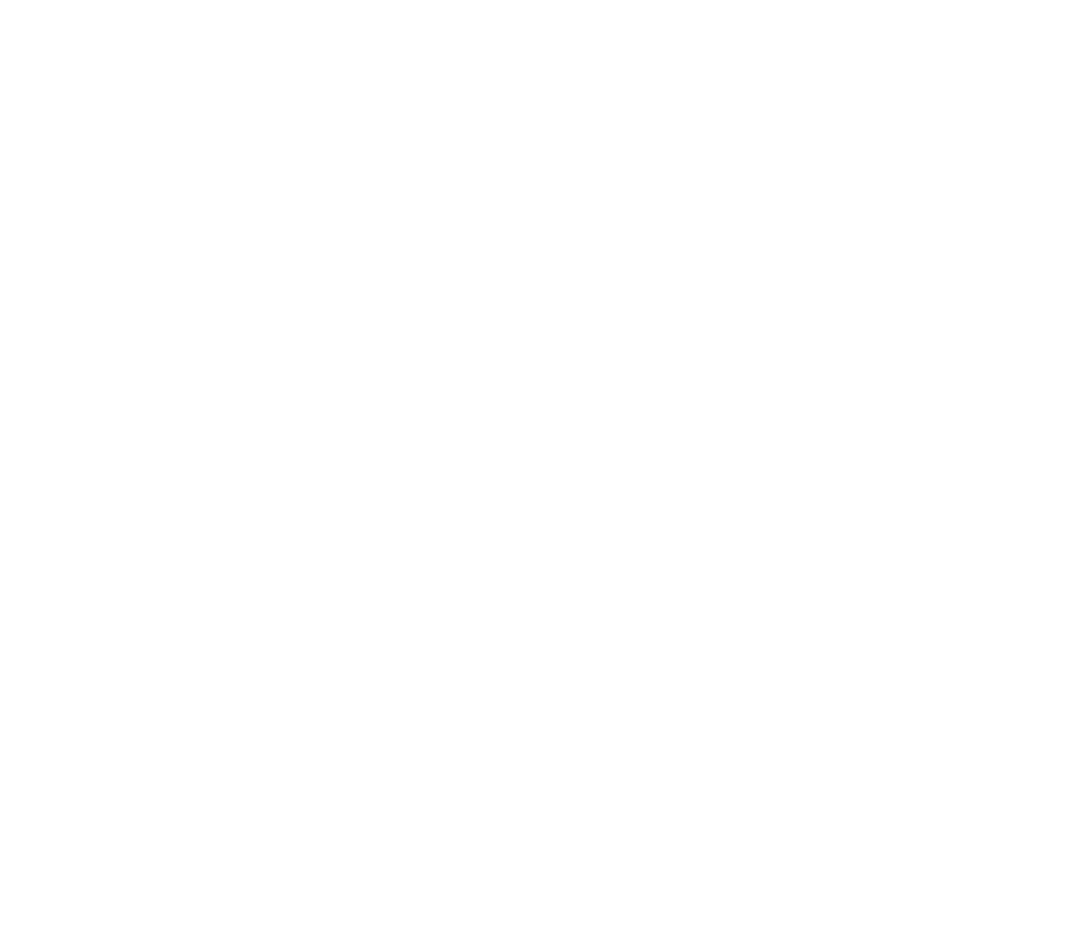
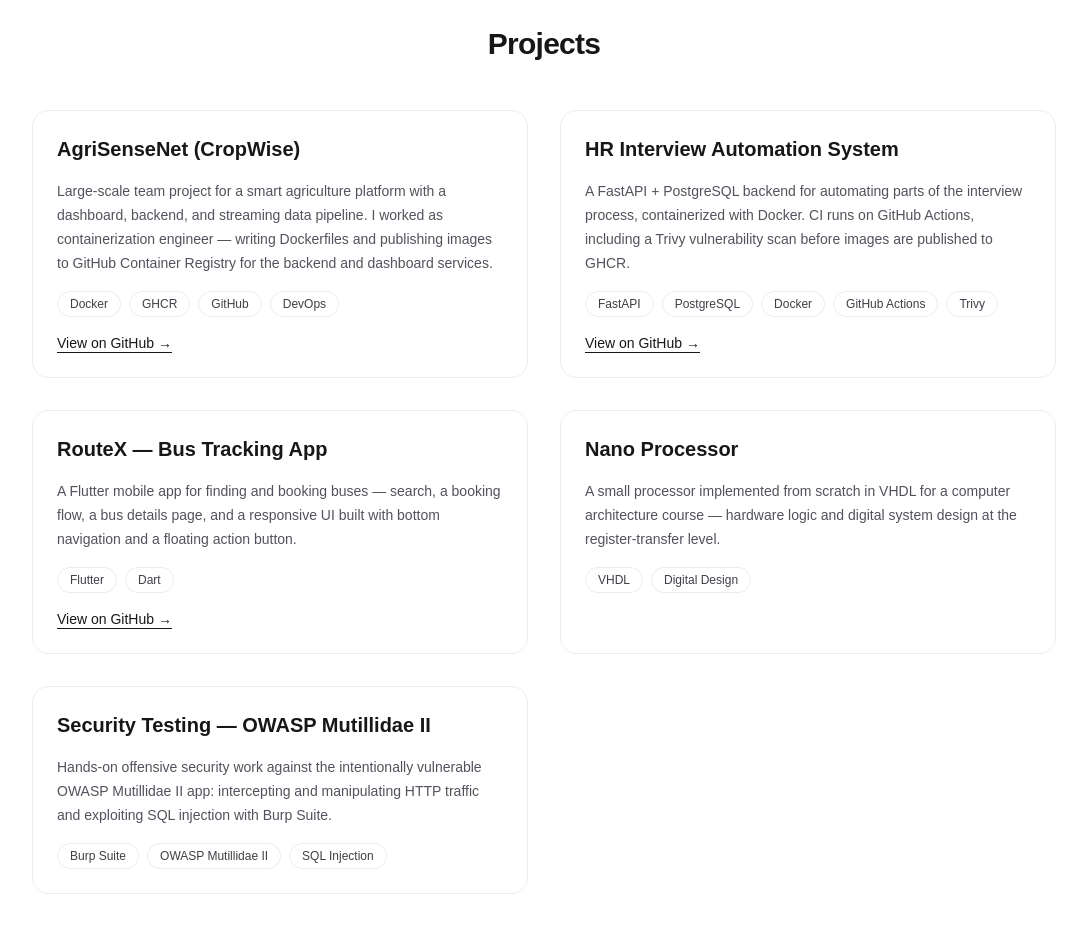
Before and after one commit to ChethanaGimhan/chethana-portfolio, a Next.js app: page / in a window 1280 px wide. Shown: the part 1440-2372 px from the top of the page, without its empty margins (96-1183 px from the left). Before the commit the page ends 1370 px from the top, so only its background shows below. Built offline with nearby package versions, Linux system fonts and the light colour scheme.

Commit message:
add projects section

```diff
--- /dev/null
+++ b/app/components/Projects.tsx
@@ -0,0 +1,93 @@
+type Project = {
+  title: string;
+  description: string;
+  tech: string[];
+  link?: string;
+};
+
+const projects: Project[] = [
+  {
+    title: "AgriSenseNet (CropWise)",
+    description:
+      "Large-scale team project for a smart agriculture platform with a dashboard, backend, and streaming data pipeline. I worked as containerization engineer — writing Dockerfiles and publishing images to GitHub Container Registry for the backend and dashboard services.",
+    tech: ["Docker", "GHCR", "GitHub", "DevOps"],
+    link: "https://github.com/AgriSenseNet",
+  },
+  {
+    title: "HR Interview Automation System",
+    description:
+      "A FastAPI + PostgreSQL backend for automating parts of the interview process, containerized with Docker. CI runs on GitHub Actions, including a Trivy vulnerability scan before images are published to GHCR.",
+    tech: ["FastAPI", "PostgreSQL", "Docker", "GitHub Actions", "Trivy"],
+    link: "https://github.com/ChethanaGimhan/hr-interview-system",
+  },
+  {
+    title: "RouteX — Bus Tracking App",
+    description:
+      "A Flutter mobile app for finding and booking buses — search, a booking flow, a bus details page, and a responsive UI built with bottom navigation and a floating action button.",
+    tech: ["Flutter", "Dart"],
+    link: "https://github.com/Blazer2020/RouteX",
+  },
+  {
+    title: "Nano Processor",
+    description:
+      "A small processor implemented from scratch in VHDL for a computer architecture course — hardware logic and digital system design at the register-transfer level.",
+    tech: ["VHDL", "Digital Design"],
+  },
+  {
+    title: "Security Testing — OWASP Mutillidae II",
+    description:
+      "Hands-on offensive security work against the intentionally vulnerable OWASP Mutillidae II app: intercepting and manipulating HTTP traffic and exploiting SQL injection with Burp Suite.",
+    tech: ["Burp Suite", "OWASP Mutillidae II", "SQL Injection"],
+  },
+];
+
+export default function Projects() {
+  return (
+    <section id="projects" className="px-6 py-24">
+      <div className="mx-auto max-w-5xl">
+        <h2 className="text-center text-3xl font-bold tracking-tight text-foreground">
+          Projects
+        </h2>
+
+        <div className="mt-12 grid grid-cols-1 gap-8 sm:grid-cols-2">
+          {projects.map((project) => (
+            <div
+              key={project.title}
+              className="flex flex-col gap-4 rounded-2xl border border-solid border-black/[.08] p-6 dark:border-white/[.145]"
+            >
+              <h3 className="text-xl font-semibold text-foreground">
+                {project.title}
+              </h3>
+
+              <p className="text-sm leading-6 text-zinc-600 dark:text-zinc-400">
+                {project.description}
+              </p>
+
+              <div className="flex flex-wrap gap-2">
+                {project.tech.map((tech) => (
+                  <span
+                    key={tech}
+                    className="rounded-full border border-solid border-black/[.08] px-3 py-1 text-xs text-zinc-700 dark:border-white/[.145] dark:text-zinc-300"
+                  >
+                    {tech}
+                  </span>
+                ))}
+              </div>
+
+              {project.link && (
+                <a
+                  href={project.link}
+                  target="_blank"
+                  rel="noopener noreferrer"
+                  className="mt-auto text-sm font-medium text-foreground underline underline-offset-4"
+                >
+                  View on GitHub →
+                </a>
+              )}
+            </div>
+          ))}
+        </div>
+      </div>
+    </section>
+  );
+}
--- a/app/page.tsx
+++ b/app/page.tsx
@@ -1,11 +1,13 @@
 import Hero from "./components/Hero";
 import About from "./components/About";
+import Projects from "./components/Projects";
 
 export default function Home() {
   return (
     <main className="flex flex-1 flex-col">
       <Hero />
       <About />
+      <Projects />
     </main>
   );
 }
```
